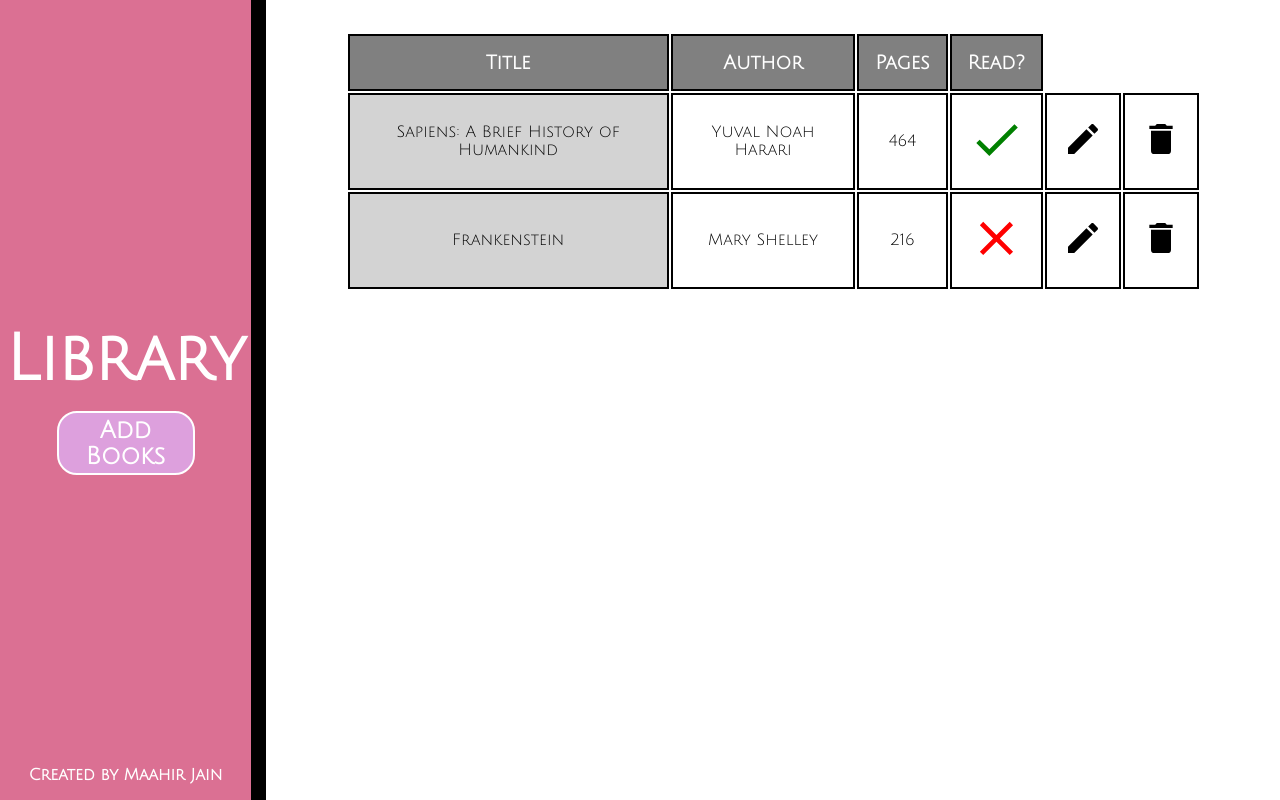
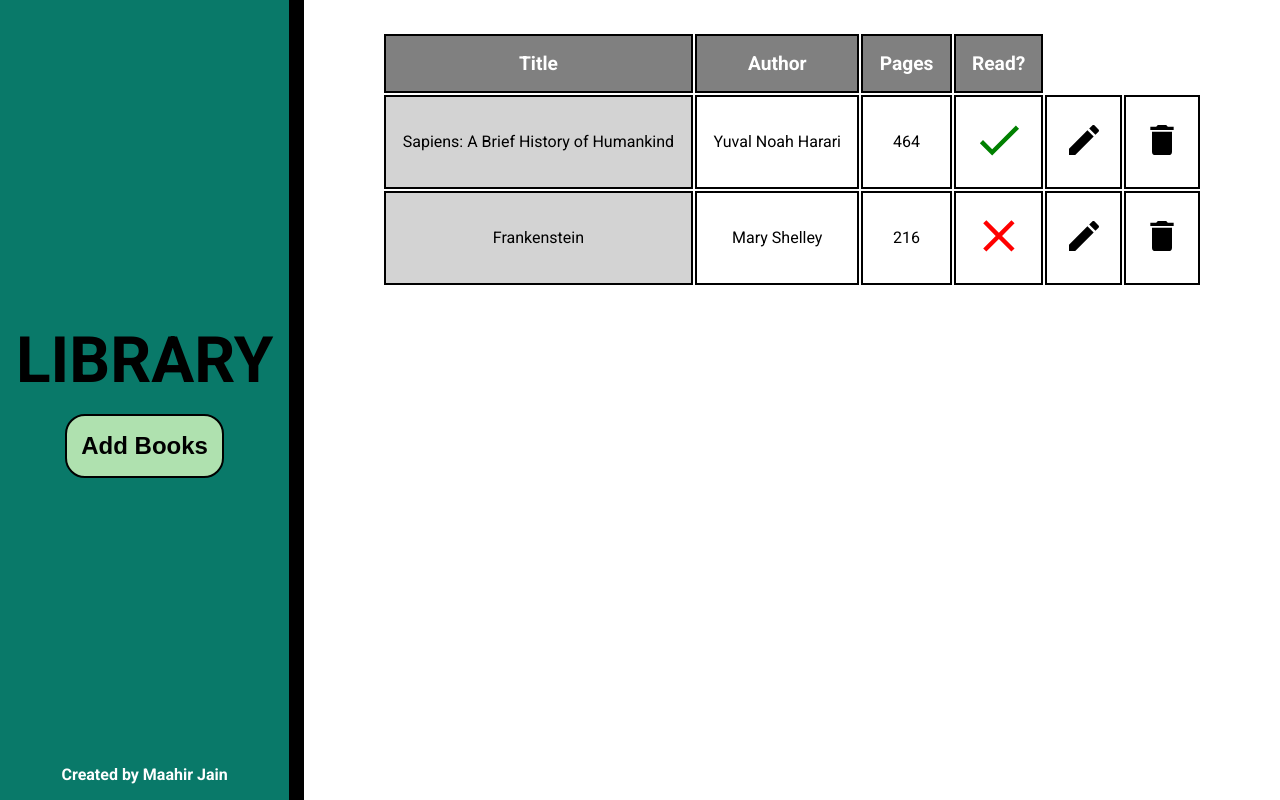
Before and after one commit to maahirjain/library, a plain HTML site: page index.html in a window 1280 px wide. Drawn offline with Linux system fonts and the light colour scheme.

Commit message:
Change colors from pink shades to green shades

```diff
--- a/index.html
+++ b/index.html
@@ -5,12 +5,12 @@
     <meta name="viewport" content="width=device-width, initial-scale=1.0">
     <title>Library</title>
     <link rel="stylesheet" href="./styles.css">
-    <link href="https://fonts.googleapis.com/css2?family=Julius+Sans+One&display=swap" rel="stylesheet">
+    <link href="https://fonts.googleapis.com/css2?family=Roboto:ital,wght@0,100;0,300;0,400;0,500;0,700;0,900;1,100;1,300;1,400;1,500;1,700;1,900&display=swap" rel="stylesheet">
     <script src="./script.js" defer></script>
 </head>
 <body>
     <div>
-        <h1>Library</h1>
+        <h1>LIBRARY</h1>
         <div>
             <button class="addBtn">Add Books</button>
 
--- a/styles.css
+++ b/styles.css
@@ -1,7 +1,7 @@
 body {
     display: flex;
-    color: white;
-    font-family: "Julius Sans One", Arial, Helvetica, sans-serif;
+    color: black;
+    font-family: "Roboto", Arial, Helvetica, sans-serif;
     height: 100vh;
     margin: 0;
 }
@@ -13,7 +13,7 @@ body > div:first-child {
     align-items: center;
     gap: 1rem;
     flex-grow: 1;
-    background-color: palevioletred;
+    background-color: #097969;
     position: relative;
     border-right: 15px solid black;
 }
@@ -24,15 +24,14 @@ h1 {
 }
 
 .addBtn {
-    background-color: plum;
-    color: white;
-    font-family: "Julius Sans One", Arial, Helvetica, sans-serif;
+    background-color: #AFE1AF;
+    color: black;
     font-size: x-large;
     font-weight: bolder;
     width: 55%;
     height: 100%;
     border-radius: 20px;
-    border: 2px solid white;
+    border: 2px solid black;
 }
 
 body > div:first-child > div {
@@ -70,6 +69,7 @@ input {
 }
 
 h3 {
+    color: white;
     font-size: 1rem;
     position: absolute;
     bottom: 1rem;
```
